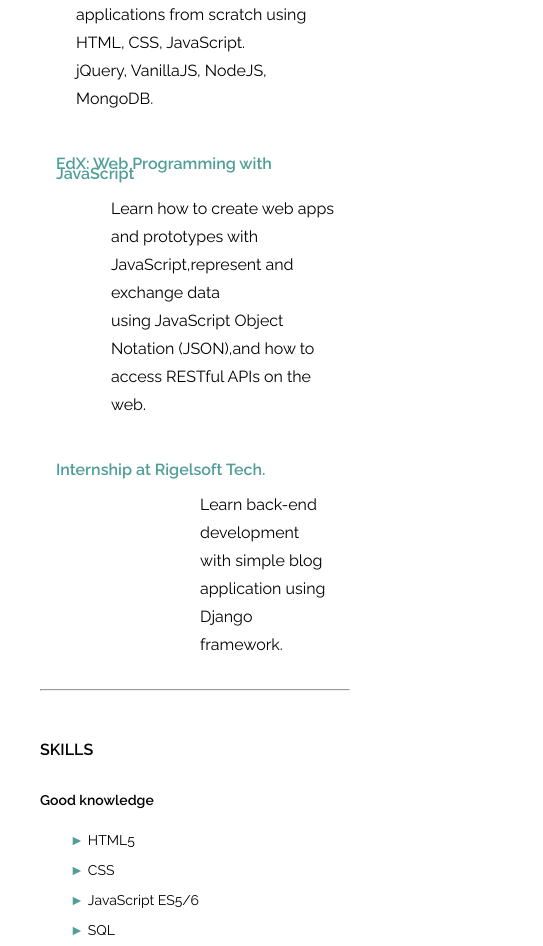
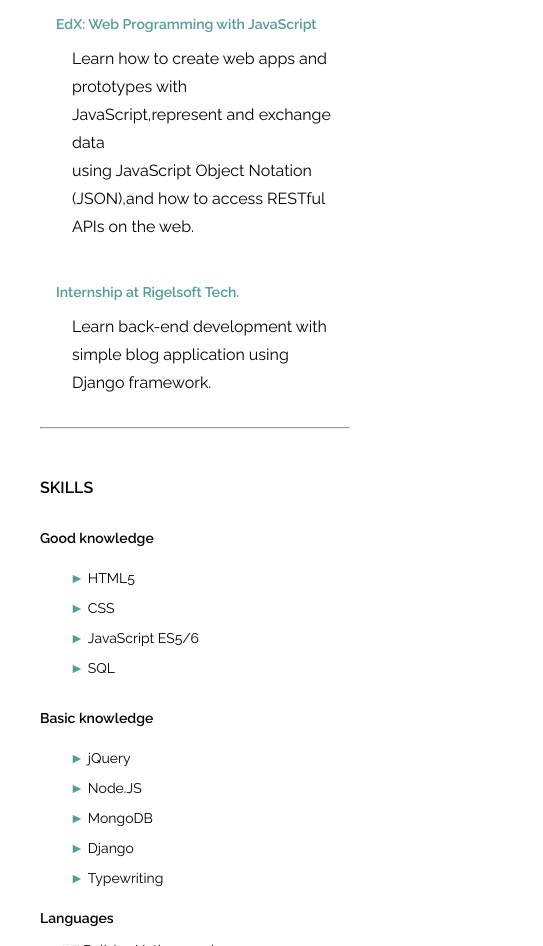
Before and after one commit to HariSunil/resume, a plain HTML site: page index.html in a window 390 px wide. Shown: the part 1054-2000 px from the top of the page, 543 px wide, since content can reach past the window. Drawn offline with Linux system fonts and the light colour scheme.

Commit message:
responsive webpage

```diff
--- a/style.css
+++ b/style.css
@@ -97,8 +97,9 @@ h3{
     display:flex;
     flex-wrap: wrap;
 }
-.basic{
-    padding-left: 380px;
+.skill .column{
+    flex-basis: 50%;
+    max-width: 50%;
 }
 .column{
     padding-top: 20px;
@@ -135,6 +136,7 @@ h3{
 }
 .school{
     margin-block: 18px;
+    font-size: 14px;
 }
 hr{
     margin-top: 30px;
@@ -173,3 +175,34 @@ footer a{
 footer p{
     font-size: 16px;
 }
+@media only screen and (max-width:576px){
+    .skill{
+        display: block;
+    }
+    .skill .column {
+         max-width: 100%;
+         margin-bottom: 20px;
+    }
+    section p{
+        font-size: 12px;
+    }
+    .description p{
+        padding-left: 16px;
+    }
+    .notitle{
+        padding-left: 4px;
+     }
+     .job-description li{
+        font-size: 14px;
+     }
+    .title h4{
+        font-size: 14px;
+     }
+     footer{
+        text-align: center;
+     }
+     .school{
+        font-size: 14px;
+        line-height: 2px;
+     }
+}
```
